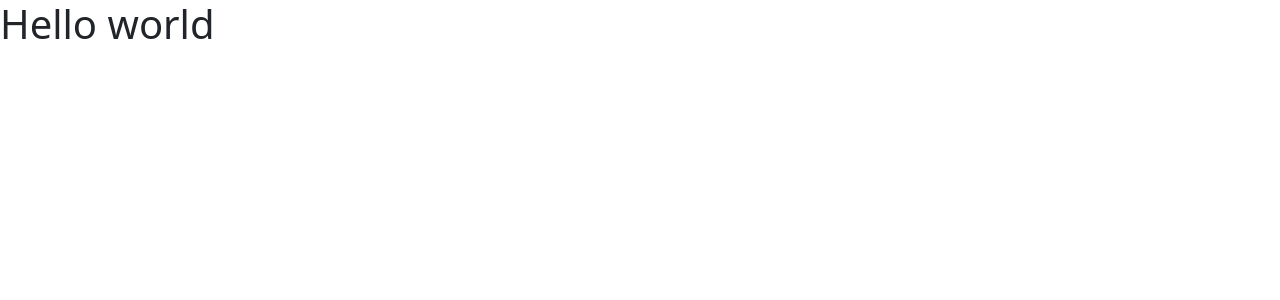
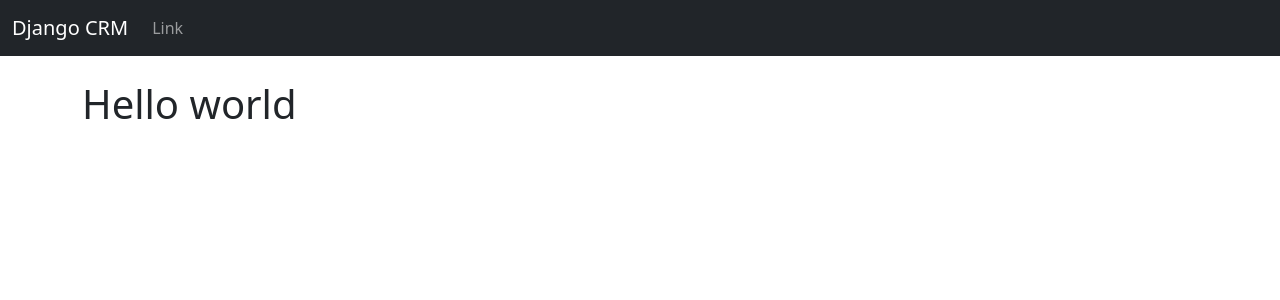
Before and after one commit to PierreLN/CRM_Customer_relationship_management, a Django app: page / in a window 1280 px wide. Shown: the top 300 px of the page. Run offline with Django 4.2, Linux system fonts and the light colour scheme.

Commit message:
navbar from bootstrap up

```diff
--- a/dcrm/website/templates/base.html
+++ b/dcrm/website/templates/base.html
@@ -18,8 +18,12 @@
     <!-- place navbar here -->
   </header>
   <main>
-    {% block content %}
-    {% endblock %}
+    {% include 'navbar.html' %}
+    <div class="container">
+        <br>
+        {% block content %}
+        {% endblock %}
+    </div>
   </main>
   <footer>
     <!-- place footer here -->
--- /dev/null
+++ b/dcrm/website/templates/navbar.html
@@ -0,0 +1,15 @@
+<nav class="navbar navbar-expand-lg navbar-dark bg-dark">
+    <div class="container-fluid">
+      <a class="navbar-brand" href="{% url 'home' %}">Django CRM</a>
+      <button class="navbar-toggler" type="button" data-bs-toggle="collapse" data-bs-target="#navbarSupportedContent" aria-controls="navbarSupportedContent" aria-expanded="false" aria-label="Toggle navigation">
+        <span class="navbar-toggler-icon"></span>
+      </button>
+      <div class="collapse navbar-collapse" id="navbarSupportedContent">
+        <ul class="navbar-nav me-auto mb-2 mb-lg-0">
+          <li class="nav-item">
+            <a class="nav-link" href="#">Link</a>
+          </li>
+        </ul>
+      </div>
+    </div>
+  </nav>
```
